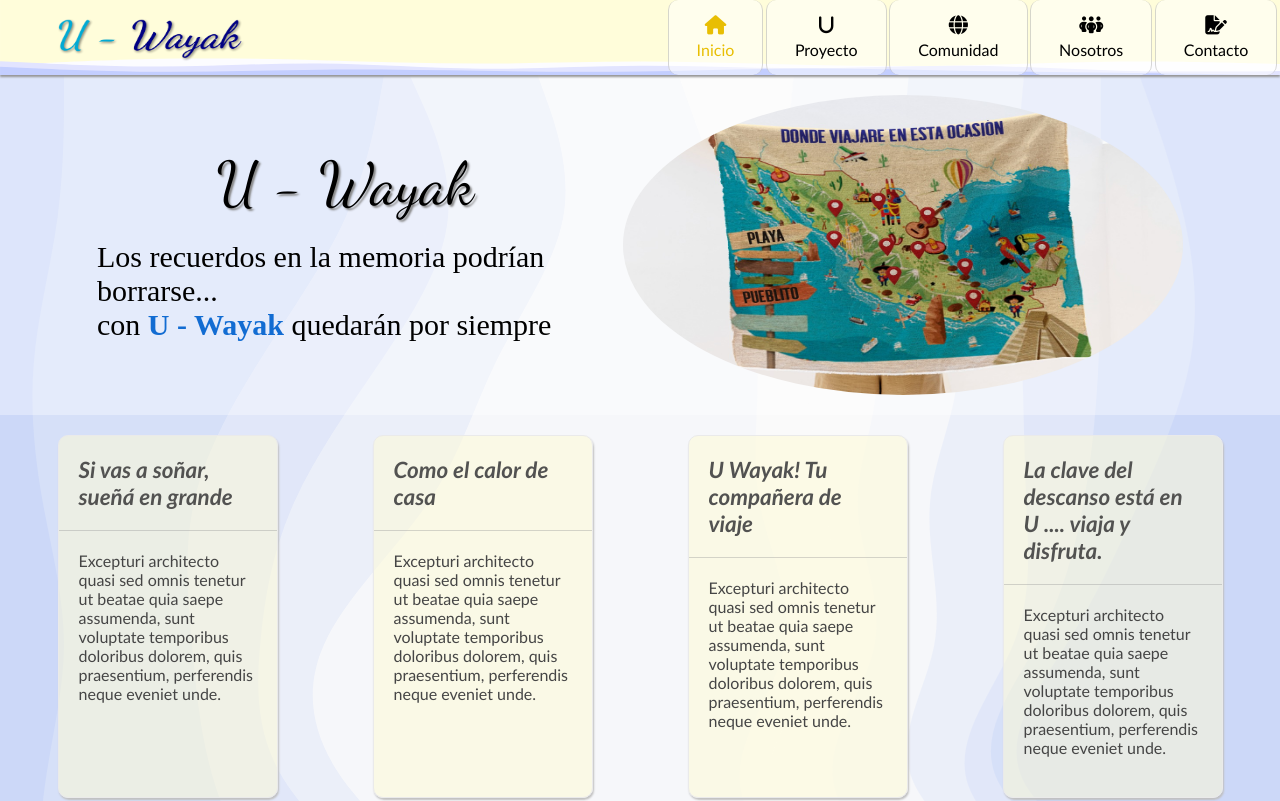
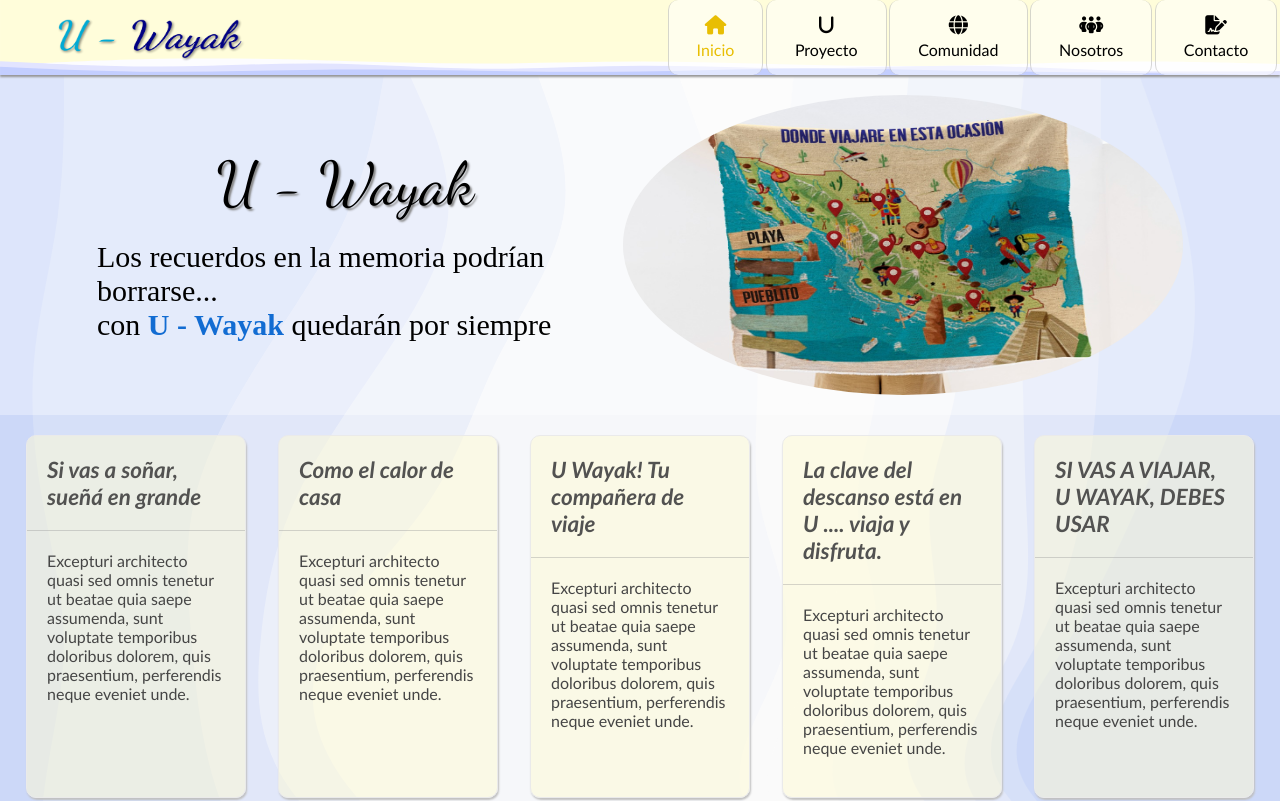
Before and after one commit to ivan-av/uWayak, a React (Create React App) app: page / in a window 1280 px wide. Shown: the top 801 px of the page. Built offline with nearby package versions, Linux system fonts and the light colour scheme; a web font is replaced by a local one.

Commit message:
New header

```diff
--- a/public/index.html
+++ b/public/index.html
@@ -32,7 +32,7 @@
   <link href="https://fonts.googleapis.com/css2?family=Edu+NSW+ACT+Foundation:wght@400;500;600;700&display=swap"
     rel="stylesheet">
   <link href="https://fonts.googleapis.com/css2?family=Rouge+Script&display=swap" rel="stylesheet">
-  <title>uBlanket</title>
+  <title>U - Wayak</title>
 </head>
 
 <body>
--- a/src/components/Home/HomeScreen.jsx
+++ b/src/components/Home/HomeScreen.jsx
@@ -25,9 +25,13 @@ const HomeScreen = () => {
       id: 4,
       title: 'La clave del descanso está en U .... viaja y disfruta.',
       description: 'Excepturi architecto quasi sed omnis tenetur ut beatae quia saepe assumenda, sunt voluptate temporibus doloribus dolorem, quis praesentium, perferendis neque eveniet unde.'
+    },
+    {
+      id: 5,
+      title: 'SI VAS A VIAJAR, U WAYAK, DEBES USAR',
+      description: 'Excepturi architecto quasi sed omnis tenetur ut beatae quia saepe assumenda, sunt voluptate temporibus doloribus dolorem, quis praesentium, perferendis neque eveniet unde.'
     }
   ]
-
 
 
   return (
```
